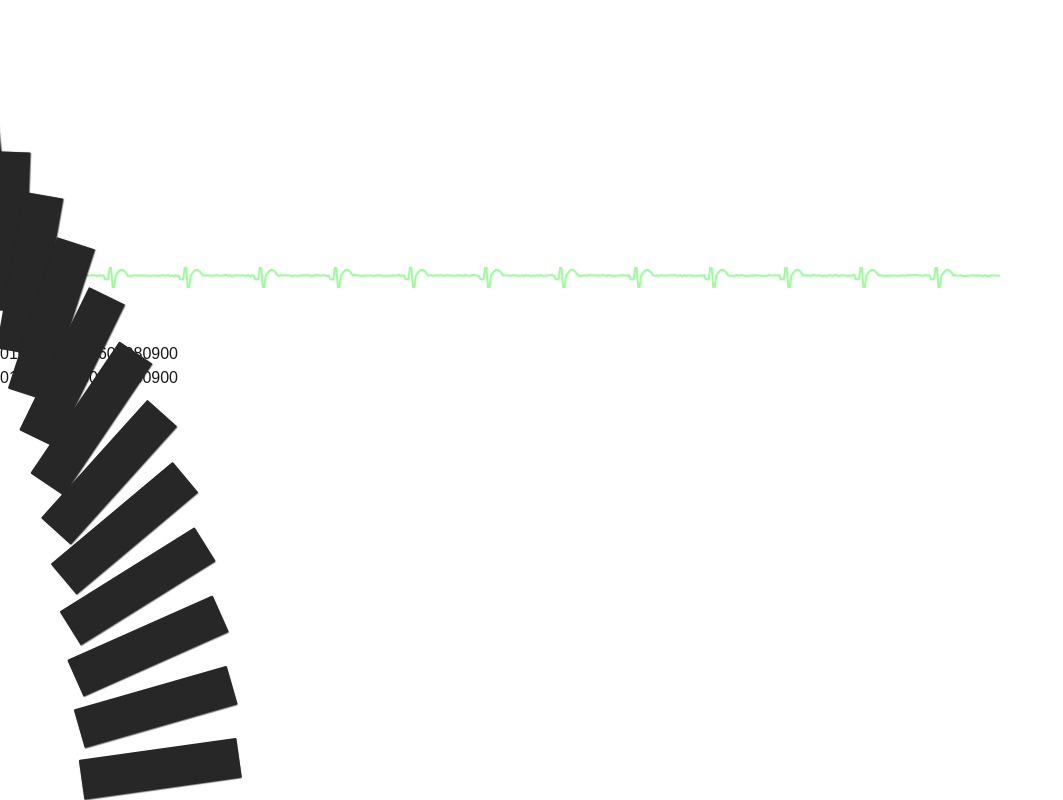
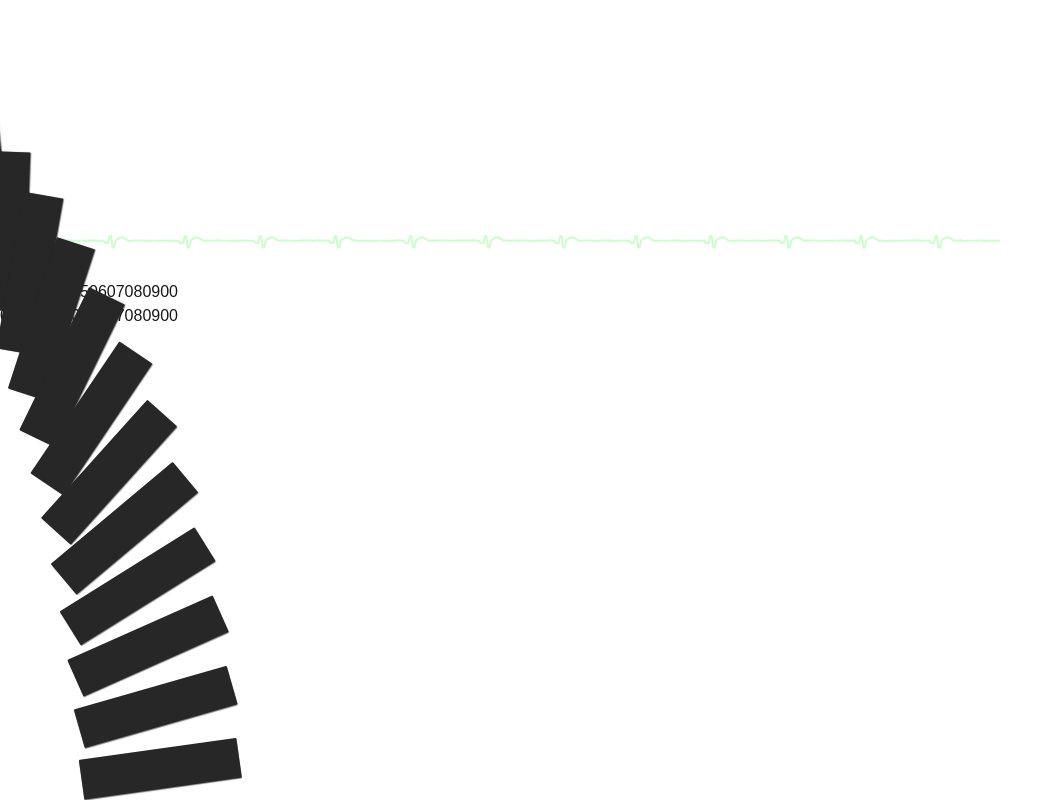
Before and after one commit to SANNNNN-123/threeDials, a Next.js app: page / in a window 1280 px wide. Shown: the part 2534-3334 px from the top of the page, without its empty margins (0-1063 px from the left). Built offline with nearby package versions, Linux system fonts and the light colour scheme.

Commit message:
fix rotation

```diff
--- a/src/app/components/dial/ECGPulse.tsx
+++ b/src/app/components/dial/ECGPulse.tsx
@@ -79,9 +79,9 @@ const ECGPulse: React.FC<ECGPulseProps> = ({ width, height, value, targets = []
     function drawLine() {
       ctx!.clearRect(0, 0, width, height)
 
-      // Draw the main ECG line
+      // Draw the main ECG line with reduced opacity
       ctx!.beginPath()
-      ctx!.strokeStyle = "rgba(0, 255, 0, 0.4)"
+      ctx!.strokeStyle = "rgba(0, 255, 0, 0.2)"
       ctx!.lineWidth = 2
 
       const step = width / (data.length - 1)
@@ -129,7 +129,7 @@ const ECGPulse: React.FC<ECGPulseProps> = ({ width, height, value, targets = []
       }
       ctx!.stroke()
 
-      // Draw the moving dot
+      // Draw the moving dot with increased opacity
       const dotPosition = Math.floor((value / 100) * (data.length - 1))
       if (dotPosition >= 0 && dotPosition < data.length) {
         const dotX = dotPosition * step
@@ -145,7 +145,7 @@ const ECGPulse: React.FC<ECGPulseProps> = ({ width, height, value, targets = []
         const glowSize = isAtSpike ? 12 : 6
         const dotSize = isAtSpike ? 4 : 2
 
-        // Draw dot glow
+        // Draw dot glow with increased opacity
         const gradient = ctx!.createRadialGradient(dotX, dotY, 0, dotX, dotY, glowSize)
         gradient.addColorStop(0, isAtSpike ? "rgba(0, 255, 0, 1)" : "rgba(0, 255, 0, 0.8)")
         gradient.addColorStop(1, "rgba(0, 255, 0, 0)")
@@ -155,7 +155,7 @@ const ECGPulse: React.FC<ECGPulseProps> = ({ width, height, value, targets = []
         ctx!.arc(dotX, dotY, glowSize, 0, Math.PI * 2)
         ctx!.fill()
 
-        // Draw dot center
+        // Draw dot center with increased opacity
         ctx!.beginPath()
         ctx!.fillStyle = "#00ff00"
         ctx!.arc(dotX, dotY, dotSize, 0, Math.PI * 2)
--- a/src/app/components/dial/graph.tsx
+++ b/src/app/components/dial/graph.tsx
@@ -9,14 +9,14 @@ interface GraphProps {
 }
 
 export default function Graph({
-  width = 300,
-  height = 200,
+  width = 310,
+  height = 100,
   value = 0,
   targets = []
 }: GraphProps) {
   const numbers = Array.from({ length: 11 }, (_, i) => i * 10) // [0, 10, 20, ..., 100]
   const smallNumbers = Array.from({ length: 50 }, (_, i) => i * 2) // [0, 2, 4, ..., 98]
-  const horizontalLines = 11
+  const horizontalLines = 6
   const verticalLines = numbers.length
   const containerRef = useRef<HTMLDivElement>(null)
 
@@ -72,7 +72,7 @@ export default function Graph({
       <div
         className="absolute bg-black border-2 border-white"
         style={{
-          top: "44px", // Adjusted to make room for small numbers
+          top: "44px",
           bottom: "24px",
           left: "8px",
           width: `${(numbers.length - 1) * 100}px`,
@@ -113,7 +113,7 @@ export default function Graph({
         <div className="absolute inset-0">
           <ECGPulse
             width={(numbers.length - 1) * 100}
-            height={height - 48}
+            height={height - 10}
             value={value}
             targets={targets}
           />
--- a/src/app/components/dial/rotation.tsx
+++ b/src/app/components/dial/rotation.tsx
@@ -23,9 +23,13 @@ const RotaryDial: React.FC<RotaryDialProps> = ({
     const normalizedRotation = ((rotation % 360) + 360) % 360;
     const number = Math.round((normalizedRotation / 360) * 99);
     const finalNumber = (99 - number) % 99;
-    setCurrentNumber(finalNumber);
-    onChange(finalNumber);
-  }, [rotation, onChange]);
+
+    // Only update state if the finalNumber has changed
+    if (finalNumber !== currentNumber) {
+      setCurrentNumber(finalNumber);
+      onChange(finalNumber);
+    }
+  }, [rotation, onChange, currentNumber]);
 
   const getAngleFromMouse = (e: MouseEvent | TouchEvent) => {
     if (!dialRef.current) return 0;
--- a/src/app/page.tsx
+++ b/src/app/page.tsx
@@ -43,7 +43,7 @@ export default function DialPage() {
       }}
     >
       <Navbar />
-      <div className="flex flex-col items-center space-y-8 mt-8">
+      <div className="flex flex-col items-center space-y-6 mt-8">
         <Rotation onChange={handleRotation} />
 
         <div className="w-full flex justify-center px-4">
```
